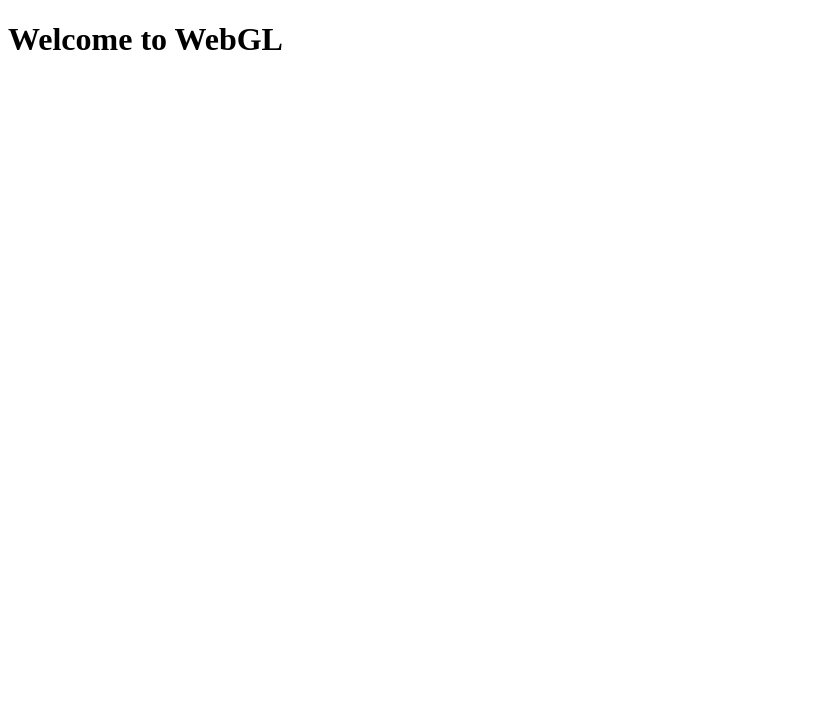
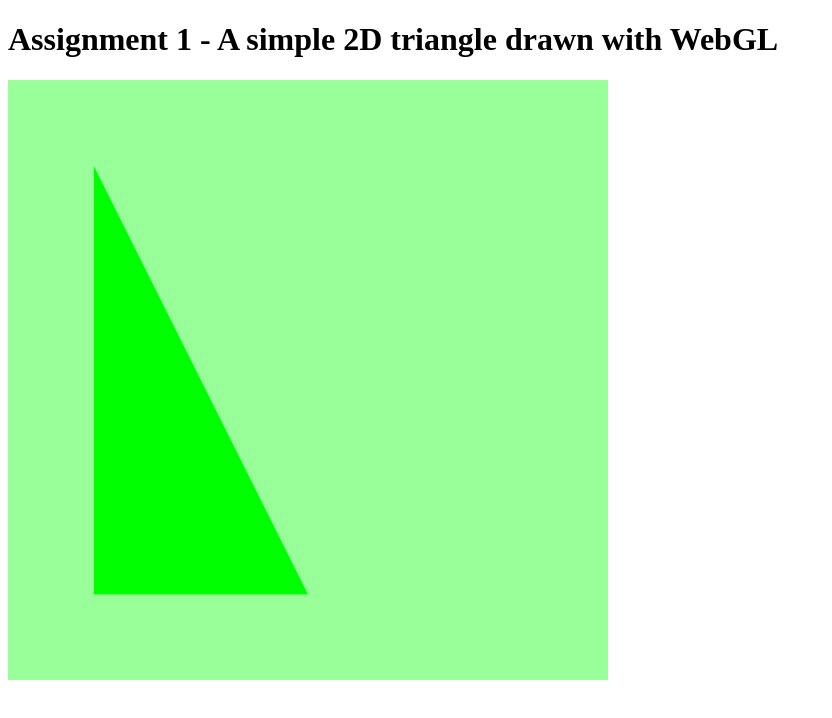
Before and after one commit to ErinMitt/cs4300-5310-f20-emittmann, a website: page public/index.html in a window 1280 px wide. Shown: the whole page, without its empty margins (0-832 px from the left). Drawn offline with Linux system fonts and the light colour scheme.

Commit message:
changed color and size of triangle

```diff
--- a/public/index.html
+++ b/public/index.html
@@ -1,9 +1,53 @@
-<!DOCTYPE html>
+<!doctype html>
 <html>
-    <head>
-        <title>Computer Graphics</title>
-    </head>
-    <body>
-        <h1>Welcome to WebGL</h1>
-    </body>
+<body>
+<h1>Assignment 1 - A simple 2D triangle drawn with WebGL</h1>
+<canvas width = "600" height = "600" id = "myCanvas"></canvas>
+
+<script>
+  /* 1. Create a canvas and retrieve its WebGL context */
+  const canvas = document.getElementById("myCanvas");
+  const gl = canvas.getContext('webgl');
+
+  /* 2. Create and compile a vertex and frame shader program */
+  const vertexShaderCode =
+    'attribute vec2 coordinates;' +
+    'void main(void) {' + ' gl_Position = vec4(coordinates, 0.0, 0.7);' + '}';
+  const vertexShader = gl.createShader(gl.VERTEX_SHADER);
+  gl.shaderSource(vertexShader, vertexShaderCode);
+  gl.compileShader(vertexShader);
+
+  const fragmentShaderCode = 'void main(void) {' + 'gl_FragColor = vec4(0.0, 1.0, 0.0, 1.0);'+'}';
+  const fragmentShader = gl.createShader(gl.FRAGMENT_SHADER);
+  gl.shaderSource(fragmentShader, fragmentShaderCode);
+  gl.compileShader(fragmentShader);
+
+  const shaderProgram = gl.createProgram();
+  gl.attachShader(shaderProgram, vertexShader);
+  gl.attachShader(shaderProgram, fragmentShader);
+  gl.linkProgram(shaderProgram);
+  gl.useProgram(shaderProgram);
+
+  /* 2. Define the geometry, store it in buffers to send them to the GPU */
+  const vertices = [-0.5, 0.5, -0.5, -0.5, 0.0, -0.5];
+  const vertex_buffer = gl.createBuffer();
+  gl.bindBuffer(gl.ARRAY_BUFFER, vertex_buffer);
+  gl.bufferData(gl.ARRAY_BUFFER, new Float32Array(vertices), gl.STATIC_DRAW);
+  gl.bindBuffer(gl.ARRAY_BUFFER, null);
+
+  /* 4. Associate the shader programs to the buffers created earlier */
+  gl.bindBuffer(gl.ARRAY_BUFFER, vertex_buffer);
+  const coord = gl.getAttribLocation(shaderProgram, "coordinates");
+  gl.vertexAttribPointer(coord, 2, gl.FLOAT, false, 0, 0);
+  gl.enableVertexAttribArray(coord);
+
+  /* 5. Request drawing the geometry defined in
+        buffers using the shaders in the programs */
+  gl.clearColor(0.0, 0.5, 0.0, 0.4);
+  gl.enable(gl.DEPTH_TEST);
+  gl.clear(gl.COLOR_BUFFER_BIT);
+  gl.viewport(0,0,canvas.width,canvas.height);
+  gl.drawArrays(gl.TRIANGLES, 0, 3);
+</script>
+</body>
 </html>
```
